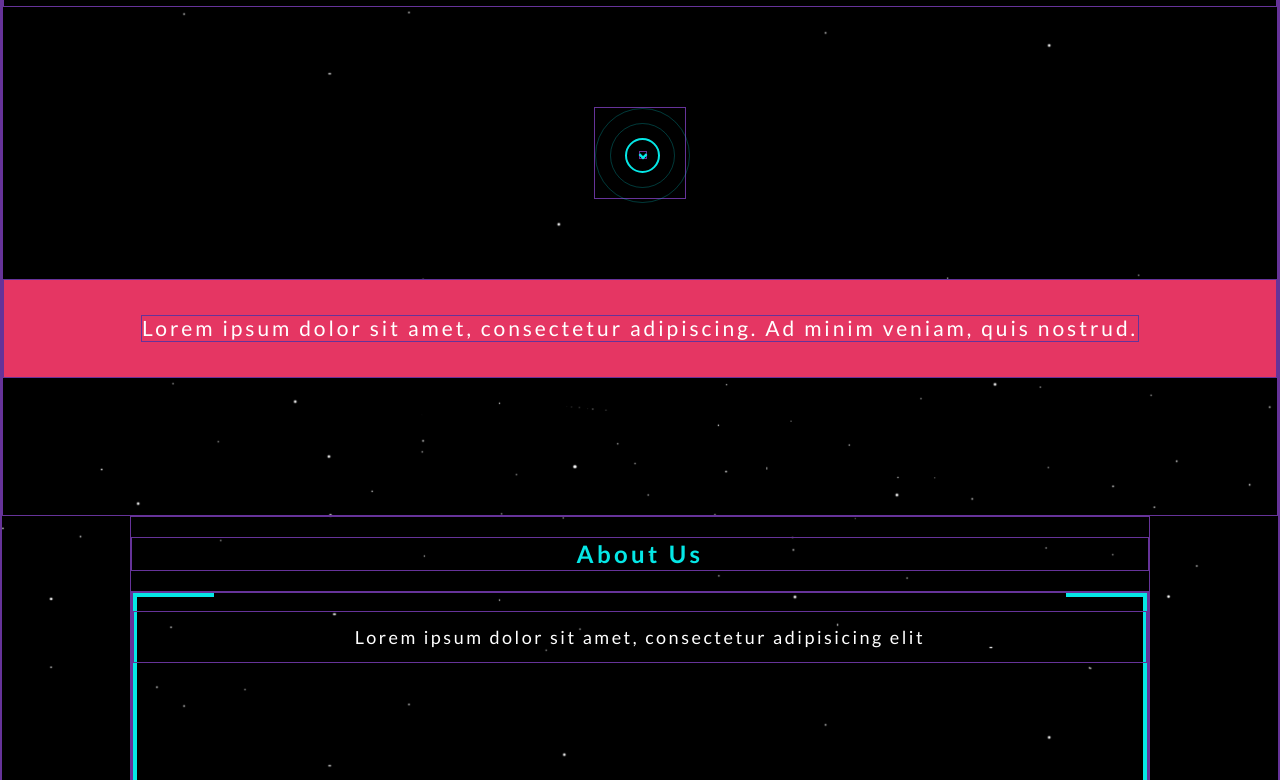
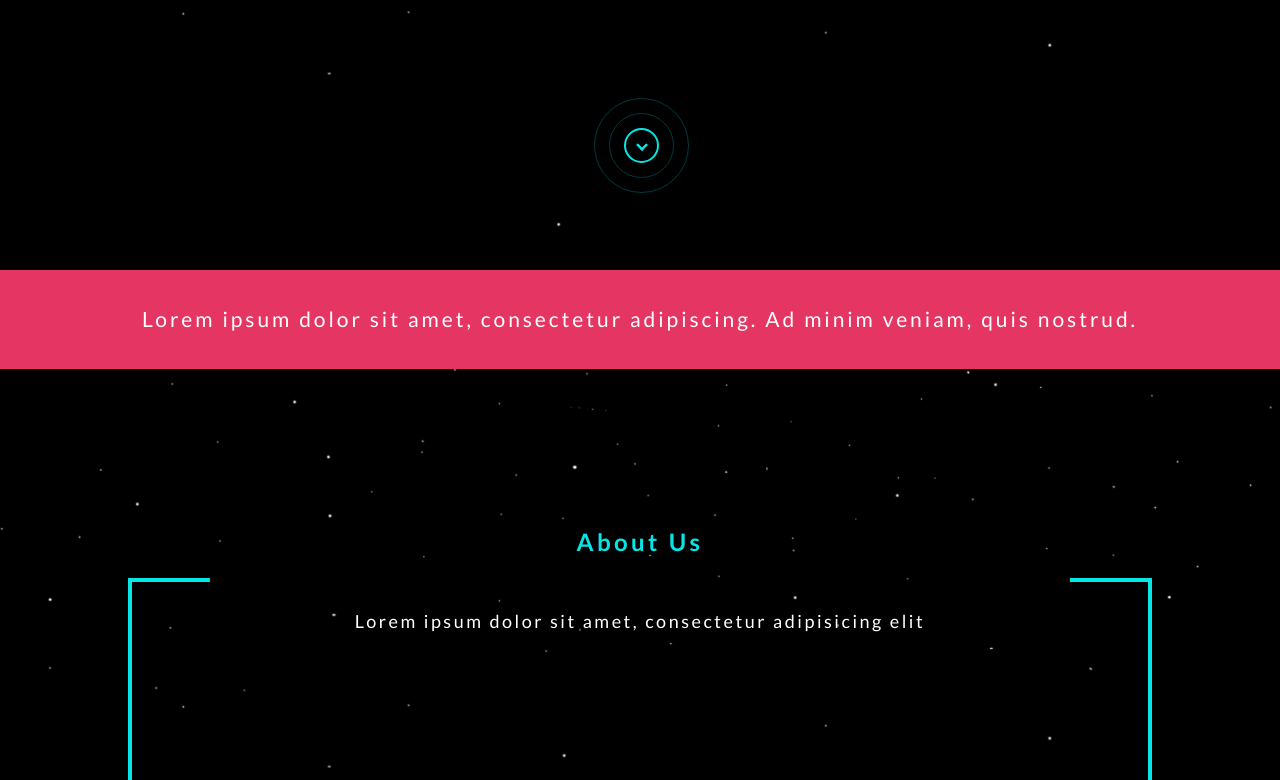
Before and after one commit to orisios/Horkos, a website: page index.html in a window 1280 px wide. Shown: the part 471-1251 px from the top of the page. Drawn offline with nearby package versions, Linux system fonts and the light colour scheme; files that its build step writes are made by us from their sources.

Commit message:
removed extra borders

```diff
--- a/scss/style.scss
+++ b/scss/style.scss
@@ -1,6 +1,5 @@
 * {
     box-sizing: border-box;
-    border: 1px solid rebeccapurple;
   }
 
   body {
```
